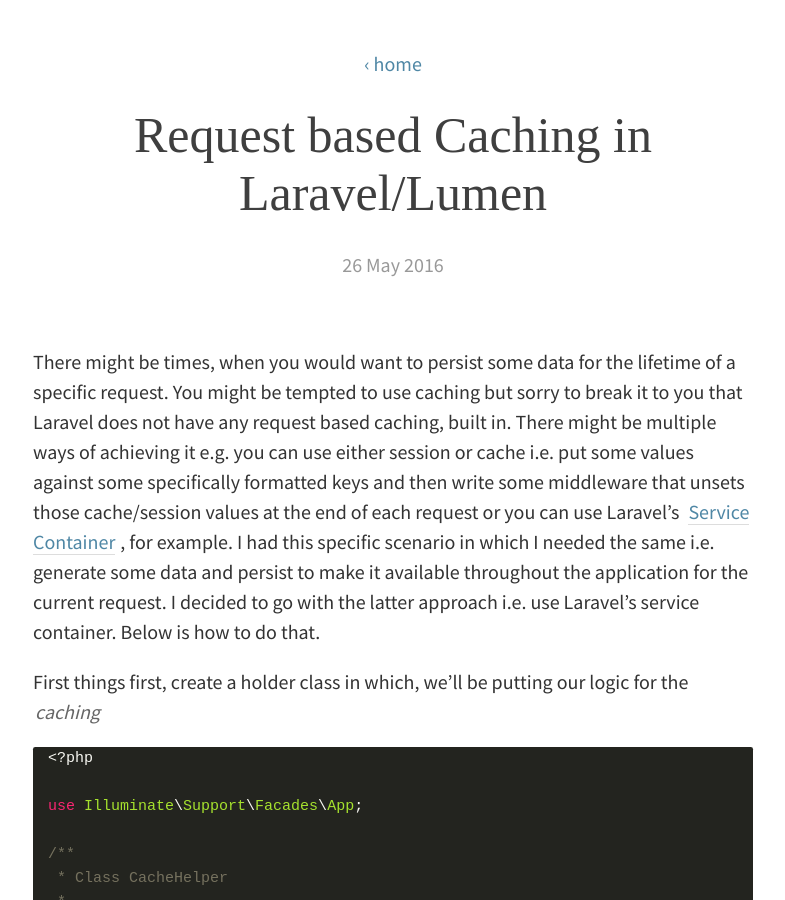
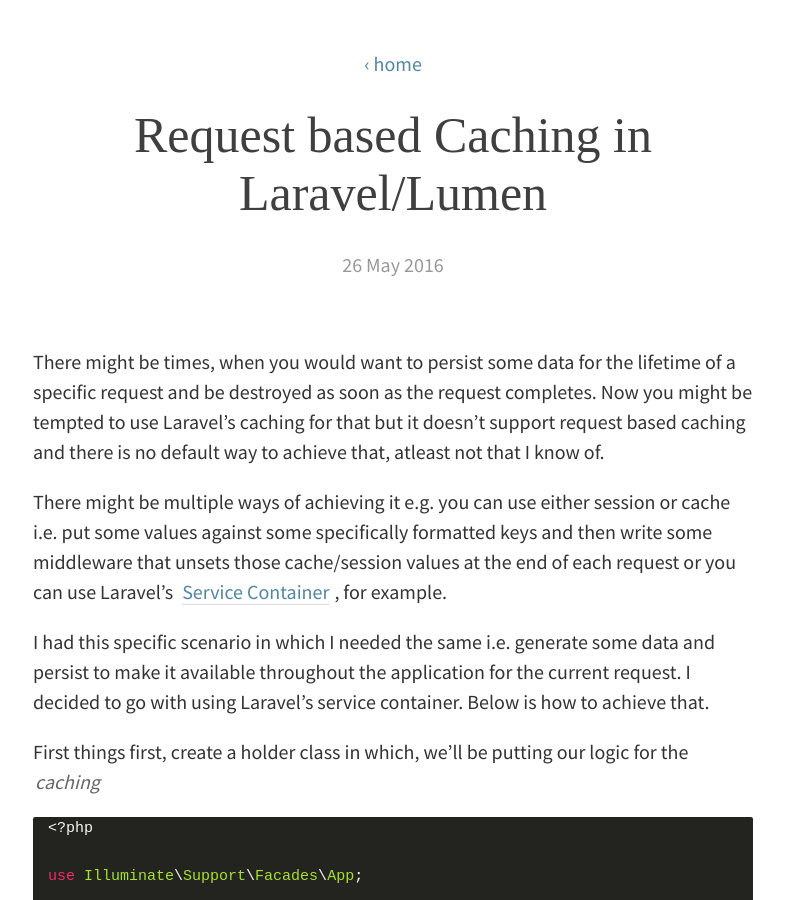
Before and after one commit to kamranahmedse/kamranahmedse.github.io, a Jekyll site: the page built from blog/_posts/2016-05-26-request-based-caching-in-laravel-lumen.md, in a window 1280 px wide and 900 px high. Shown: the whole window, without its empty margins (247-1032 px from the left). Built offline with Jekyll 4.4.1, drawn with Linux system fonts in a browser that asks for light colours; some web fonts are replaced; comment, search, counter and statistics services are not loaded; some of the changed text lies outside the part shown.

Commit message:
Fix typos in the blog post

````diff
--- a/blog/_posts/2016-05-26-request-based-caching-in-laravel-lumen.md
+++ b/blog/_posts/2016-05-26-request-based-caching-in-laravel-lumen.md
@@ -4,7 +4,11 @@
 comments: true
 ---
 
-There might be times, when you would want to persist some data for the lifetime of a specific request. You might be tempted to use caching but sorry to break it to you that Laravel does not have any request based caching, built in. There might be multiple ways of achieving it e.g. you can use either session or cache i.e. put some values against some specifically formatted keys and then write some middleware that unsets those cache/session values at the end of each request or you can use Laravel's [Service Container](https://laravel.com/docs/5.2/container), for example. I had this specific scenario in which I needed the same i.e. generate some data and persist to make it available throughout the application for the current request. I decided to go with the latter approach i.e. use Laravel's service container. Below is how to do that.
+There might be times, when you would want to persist some data for the lifetime of a specific request and be destroyed as soon as the request completes. Now you might be tempted to use Laravel's caching for that but it doesn't support request based caching and there is no default way to achieve that, atleast not that I know of.
+
+There might be multiple ways of achieving it e.g. you can use either session or cache i.e. put some values against some specifically formatted keys and then write some middleware that unsets those cache/session values at the end of each request or you can use Laravel's [Service Container](https://laravel.com/docs/5.2/container), for example.
+
+I had this specific scenario in which I needed the same i.e. generate some data and persist to make it available throughout the application for the current request. I decided to go with using Laravel's service container. Below is how to achieve that.
 
 First things first, create a holder class in which, we'll be putting our logic for the *caching*
 
@@ -72,8 +78,9 @@
 ```php
 CacheHelper::persist('top_visitors', function () {
     return Visitors::orderBy('visit_count', 'DESC')
-                ->take(10)->get()
+                ->take(10)
+                ->get()
 });
 ```
 
-For any specific request where ever you will make this call, it will only query the database once and for any requests made afterwards will return the same data from the first request.
+For any request, wherever you will make this call, it will only query the database once and for any calls made afterwards will return the same data from the first request and not query the database again.
````
Also changed, not shown: other parts of blog/_posts/2016-05-26-request-based-caching-in-laravel-lumen.md (+3 -1 lines).
